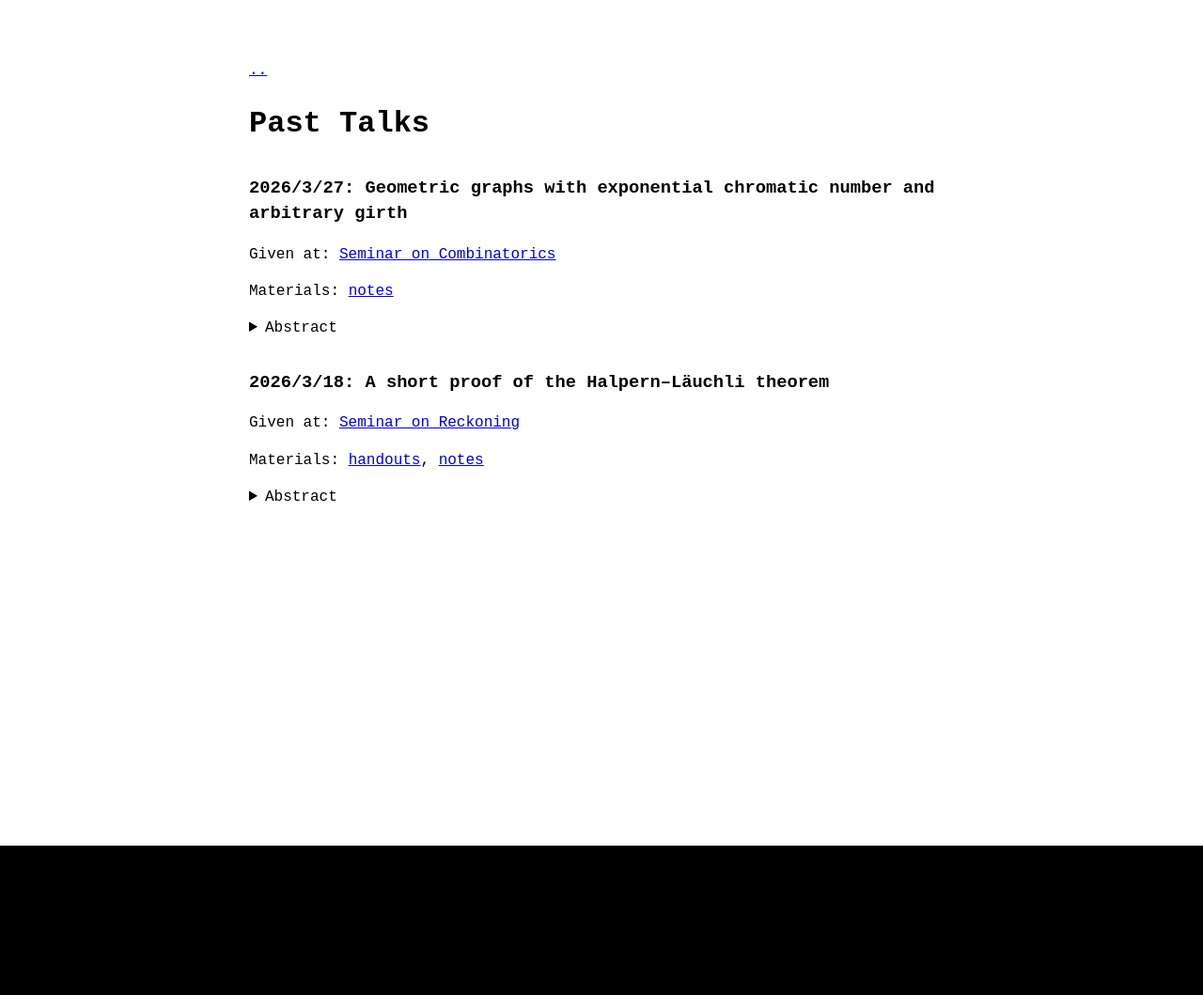
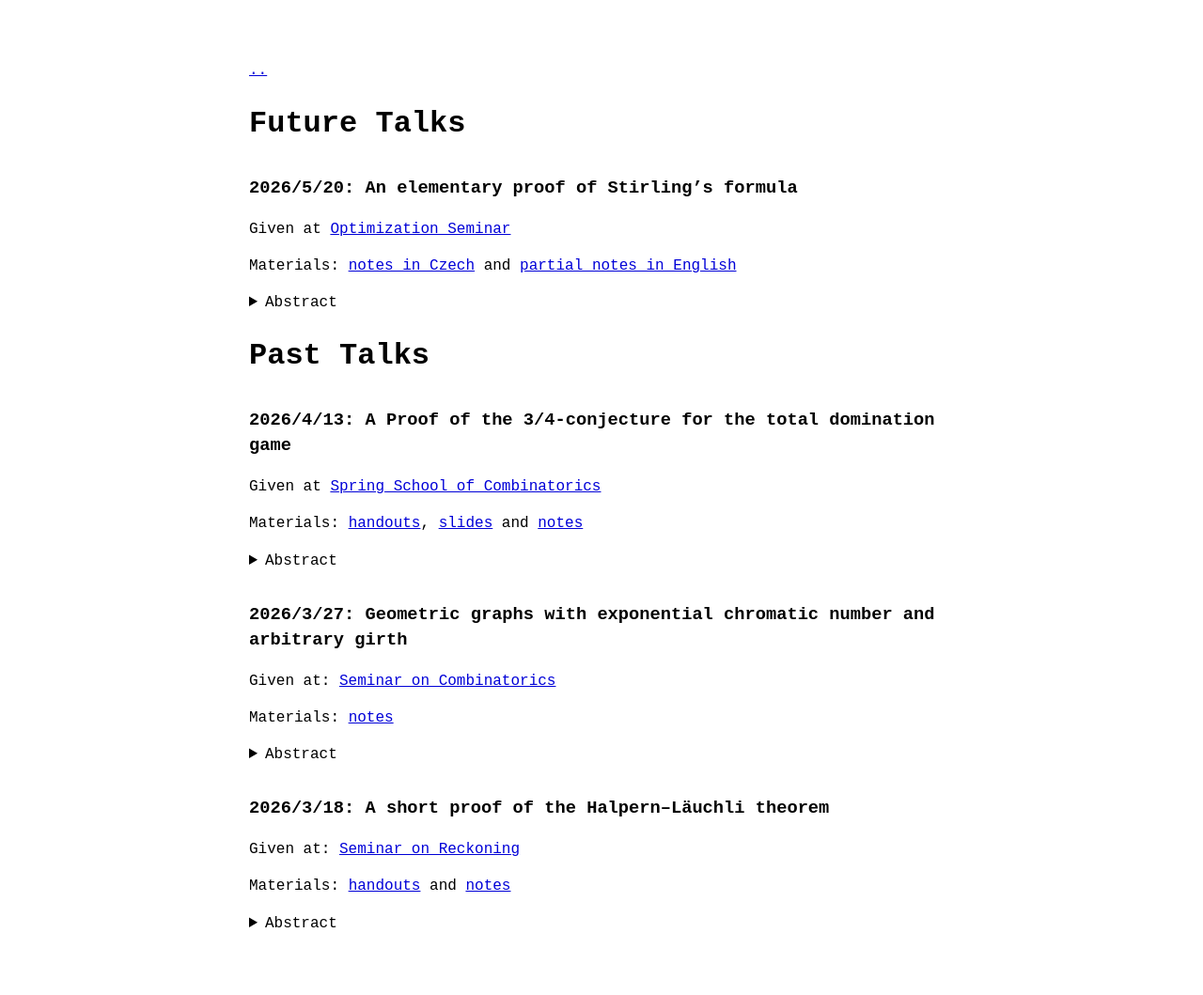
Before and after one commit to Couleslaw/couleslaw.github.io, a Jekyll site: the page built from talks/index.md, in a window 1280 px wide. Shown: the whole page at 94% size. Built offline with Jekyll 4.4.1, drawn with Linux system fonts in a browser that asks for light colours; formulas are drawn with MathJax 3; before the commit the page ends 900 px from its top, so only the background shows below that.

Commit message:
add new talks

```diff
--- a/talks/index.md
+++ b/talks/index.md
@@ -3,7 +3,41 @@ layout: page
 title: Past Talks | Jakub Smolik
 ---
 
+# Future Talks
+
+### 2026/5/20: An elementary proof of Stirling’s formula
+
+Given at [Optimization Seminar](https://kam.mff.cuni.cz/~hladik/OS/)
+
+Materials: [notes in Czech](https://raw.githack.com/Couleslaw/my-papers/main/cs/Stirlings_Formula_CS.pdf) and [partial notes in English](https://raw.githack.com/Couleslaw/my-papers/main/en/Stirlings_Formula_EN.pdf)
+
+<details>
+<summary>Abstract</summary>
+
+In the first part of the talk, we will prove Stirling's approximation of the factorial using elementary methods such as limits and Taylor series.
+<br>
+<br>
+The second part of the talk will be about real numbers. We consider a graph <a href="https://doi.org/10.1016/S0097-3165(03)00102-X">proposed by Shelah and Soifer</a> $G=(\mathbb R,\,E)$, where $x$ and $y$ are adjacent if $|x-y|=q+\sqrt 2$ for some rational number $q$. We show that in $\mathsf{ZFC}$, the chromatic number is $\chi(G)=2$. In contrast, under the assumption that every subset of $\mathbb R$ is Lebesgue measurable (which is consistent relative the existence of an inaccessible cardinal), the chromatic number becomes uncountable.
+<br>
+<br>
+Both the axiom of choice $\mathsf{AC}$ and the axiom of measurability $\mathsf{LM}$ are consistent and both have different paradoxical consequences. $\mathsf{AC}$ allows us to construct non-measurable sets, resulting in the Banach-Tarski paradox. This is fixed when we assume $\mathsf{LM}$, but at the cost of losing objects like non-principle ultrafilters on $\mathbb N$.
+
+</details>
+
 # Past Talks
+
+### 2026/4/13: A Proof of the 3/4-conjecture for the total domination game
+
+Given at [Spring School of Combinatorics](https://kam.mff.cuni.cz/~spring/2026/)
+
+Materials: [handouts](./2026-4_3-over-4-conjecture_handout.pdf), [slides](./2026-4_3-over-4-conjecture_slides.pdf) and [notes](./2026-4_3-over-4-conjecture_notes.pdf)
+
+<details>
+<summary>Abstract</summary>
+
+Let $G=(V,\,E)$ be a graph without isolated vertices. A vertex $v$ is <i>totally dominated</i> by a set $A\subseteq V$ if it has a neighbour in $A$. The total domination game on $G$ is played by $2$ players, Dominator and Staller, who alternate in selecting vertices such that each newly selected vertex increases the number of vertices that are totally dominated by the set of selected vertices $A$. The game stops when $A$ totally dominates every vertex of $G$. Dominator's aim is to minimize $|A|$, while Staller wants to maximize it. The <i>game total domination number</i> $\gamma_{tg}(G)$ is the number of vertices in the resulting set when Dominator starts the game and both players play optimally. Henning, Klavžar, and Rall proved that if $G$ has no isolated vertices or edges and $|V|=n$, then $\gamma_{tg}(G)\le \frac{4}{5}n$, and they conjectured that in fact $\gamma_{tg}(G)\le \frac{3}{4}n$. Portier and Versteegen <a href="https://doi.org/10.1137/23M1551584">recently confirmed this conjecture</a>.
+
+</details>
 
 ### 2026/3/27: Geometric graphs with exponential chromatic number and arbitrary girth
 
@@ -28,7 +62,7 @@ In this talk I present a <a href="https://doi.org/10.1080/00029890.2025.2541528"
 
 Given at: [Seminar on Reckoning](https://www.math.cas.cz/index.php/events/seminar/15)
 
-Materials: [handouts](./2026-3_Halpern-Lauchli_sheet.pdf), [notes](./2026-3_Halpern-Lauchli_notes.pdf)
+Materials: [handouts](./2026-3_Halpern-Lauchli_sheet.pdf) and [notes](./2026-3_Halpern-Lauchli_notes.pdf)
 
 <details>
 <summary>Abstract</summary>
```
Also changed, not shown: 3 other files.
